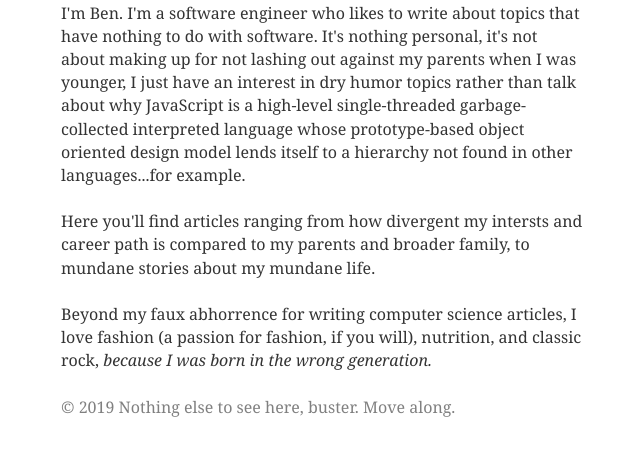
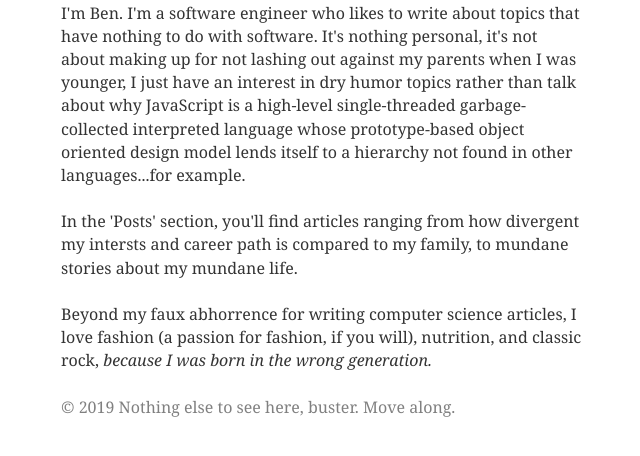
Before and after one commit to BenjaminCatarevas/bencatarevas.com, a Gatsby site: page /about in a window 1280 px wide. Shown: the part 138-594 px from the top of the page, without its empty margins (318-958 px from the left). Built offline with nearby package versions, Linux system fonts and the light colour scheme; Gatsby itself is replaced by a stand-in of ours; some packages are replaced by stand-ins of ours.

Commit message:
Update about section

```diff
--- a/src/pages/about.js
+++ b/src/pages/about.js
@@ -22,9 +22,9 @@ export class About extends Component {
           example.
         </p>
         <p>
-          Here you'll find articles ranging from how divergent my intersts and
-          career path is compared to my parents and broader family, to mundane
-          stories about my mundane life.
+          In the 'Posts' section, you'll find articles ranging from how
+          divergent my intersts and career path is compared to my family, to
+          mundane stories about my mundane life.
         </p>
         <p>
           Beyond my faux abhorrence for writing computer science articles, I
```
